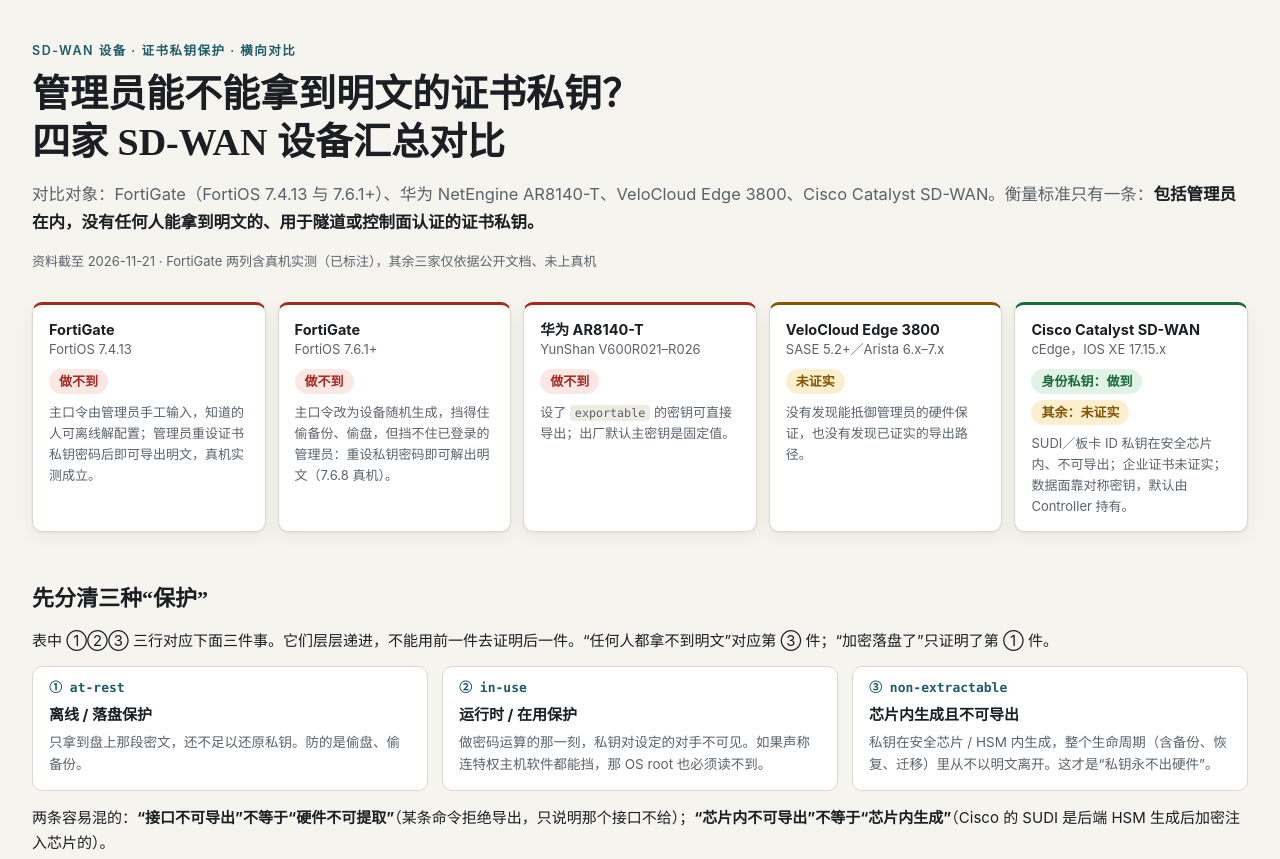
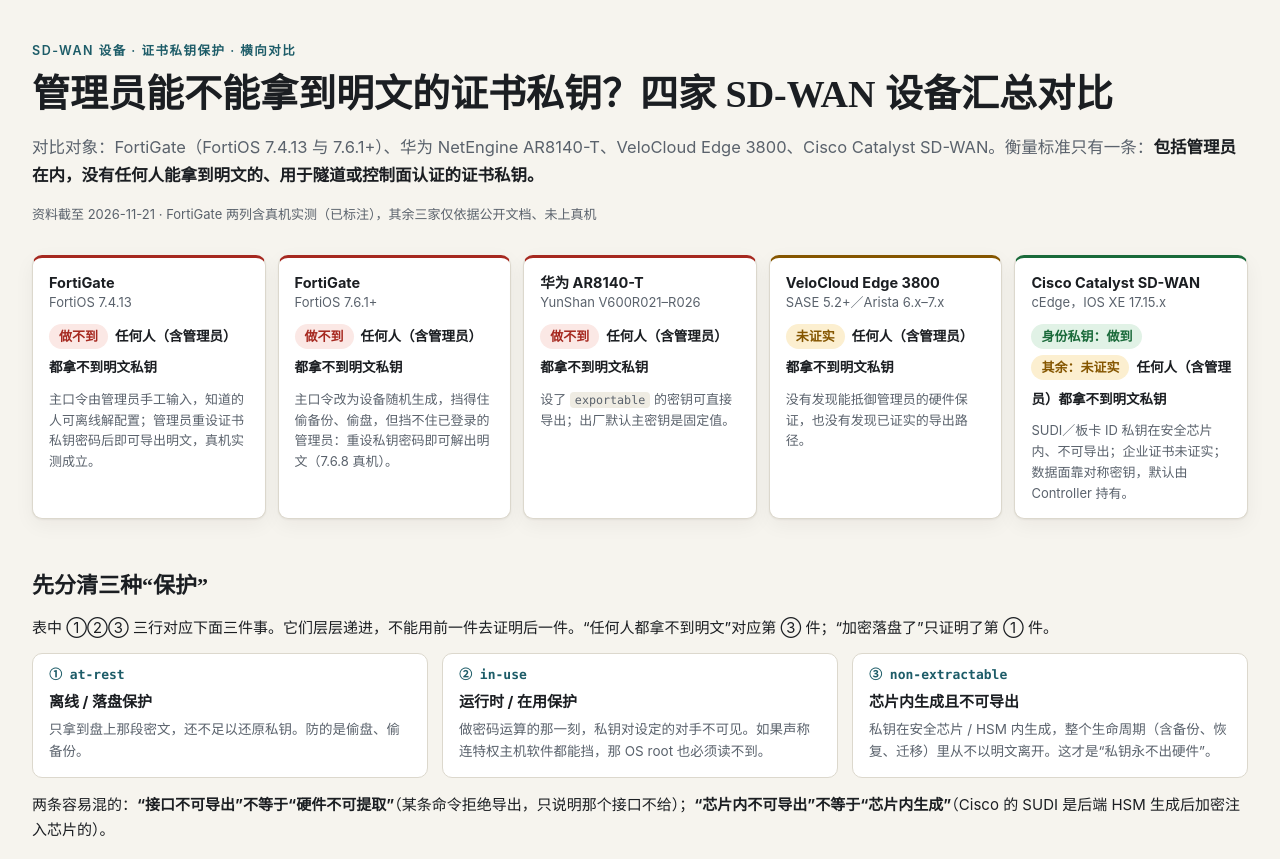
Before and after one commit to raoliaoyuan/sdwan-tpm-compare, a plain HTML site: page index.html in a window 1280 px wide. Shown: the top 859 px of the page. Drawn offline with Linux system fonts and the light colour scheme.

Commit message:
标题改为一行，结论卡片补充判定对象

```diff
--- a/index.html
+++ b/index.html
@@ -98,7 +98,9 @@ p { margin: 0 0 12px; }
 .verdict.mix { border-top-color: var(--yes); }
 .verdict .who { font-size: 13px; color: var(--muted); line-height: 1.45; }
 .verdict .who b { display: block; color: var(--ink); font-size: 14.5px; }
-.verdict .say { margin: 10px 0 8px; display: flex; flex-wrap: wrap; gap: 6px; }
+.verdict .say { margin: 8px 0 6px; line-height: 2.1; }
+.verdict .say .pill { margin-right: 7px; }
+.verdict .what { font-size: 13.5px; font-weight: 650; color: var(--ink); }
 .verdict p { font-size: 13px; line-height: 1.6; color: var(--muted); margin: 0; }
 .pill {
   display: inline-block; font-size: 13px; font-weight: 650; line-height: 1;
@@ -249,34 +251,34 @@ footer { margin-top: 56px; padding-top: 18px; border-top: 1px solid var(--rule);
 
 <header>
   <p class="eyebrow">SD-WAN 设备 · 证书私钥保护 · 横向对比</p>
-  <h1>管理员能不能拿到明文的证书私钥？<br>四家 SD-WAN 设备汇总对比</h1>
+  <h1>管理员能不能拿到明文的证书私钥？四家 <span style="white-space:nowrap">SD-WAN</span> 设备汇总对比</h1>
   <p class="lede">对比对象：FortiGate（FortiOS 7.4.13 与 7.6.1+）、华为 NetEngine AR8140-T、VeloCloud Edge 3800、Cisco Catalyst SD-WAN。衡量标准只有一条：<b>包括管理员在内，没有任何人能拿到明文的、用于隧道或控制面认证的证书私钥。</b></p>
   <p class="meta">资料截至 2026-11-21 · FortiGate 两列含真机实测（已标注），其余三家仅依据公开文档、未上真机</p>
 
   <div class="verdicts">
     <div class="verdict no">
       <div class="who"><b>FortiGate</b>FortiOS 7.4.13</div>
-      <div class="say"><span class="pill no">做不到</span></div>
+      <div class="say"><span class="pill no">做不到</span><span class="what">任何人（含管理员）都拿不到明文私钥</span></div>
       <p>主口令由管理员手工输入，知道的人可离线解配置；管理员重设证书私钥密码后即可导出明文，真机实测成立。</p>
     </div>
     <div class="verdict no">
       <div class="who"><b>FortiGate</b>FortiOS 7.6.1+</div>
-      <div class="say"><span class="pill no">做不到</span></div>
+      <div class="say"><span class="pill no">做不到</span><span class="what">任何人（含管理员）都拿不到明文私钥</span></div>
       <p>主口令改为设备随机生成，挡得住偷备份、偷盘，但挡不住已登录的管理员：重设私钥密码即可解出明文（7.6.8 真机）。</p>
     </div>
     <div class="verdict no">
       <div class="who"><b>华为 AR8140-T</b>YunShan V600R021–R026</div>
-      <div class="say"><span class="pill no">做不到</span></div>
+      <div class="say"><span class="pill no">做不到</span><span class="what">任何人（含管理员）都拿不到明文私钥</span></div>
       <p>设了 <code>exportable</code> 的密钥可直接导出；出厂默认主密钥是固定值。</p>
     </div>
     <div class="verdict unk">
       <div class="who"><b>VeloCloud Edge 3800</b>SASE 5.2+／Arista 6.x–7.x</div>
-      <div class="say"><span class="pill unk">未证实</span></div>
+      <div class="say"><span class="pill unk">未证实</span><span class="what">任何人（含管理员）都拿不到明文私钥</span></div>
       <p>没有发现能抵御管理员的硬件保证，也没有发现已证实的导出路径。</p>
     </div>
     <div class="verdict mix">
       <div class="who"><b>Cisco Catalyst SD-WAN</b>cEdge，IOS XE 17.15.x</div>
-      <div class="say"><span class="pill yes">身份私钥：做到</span><span class="pill unk">其余：未证实</span></div>
+      <div class="say"><span class="pill yes">身份私钥：做到</span><span class="pill unk">其余：未证实</span><span class="what">任何人（含管理员）都拿不到明文私钥</span></div>
       <p>SUDI／板卡 ID 私钥在安全芯片内、不可导出；企业证书未证实；数据面靠对称密钥，默认由 Controller 持有。</p>
     </div>
   </div>
```
